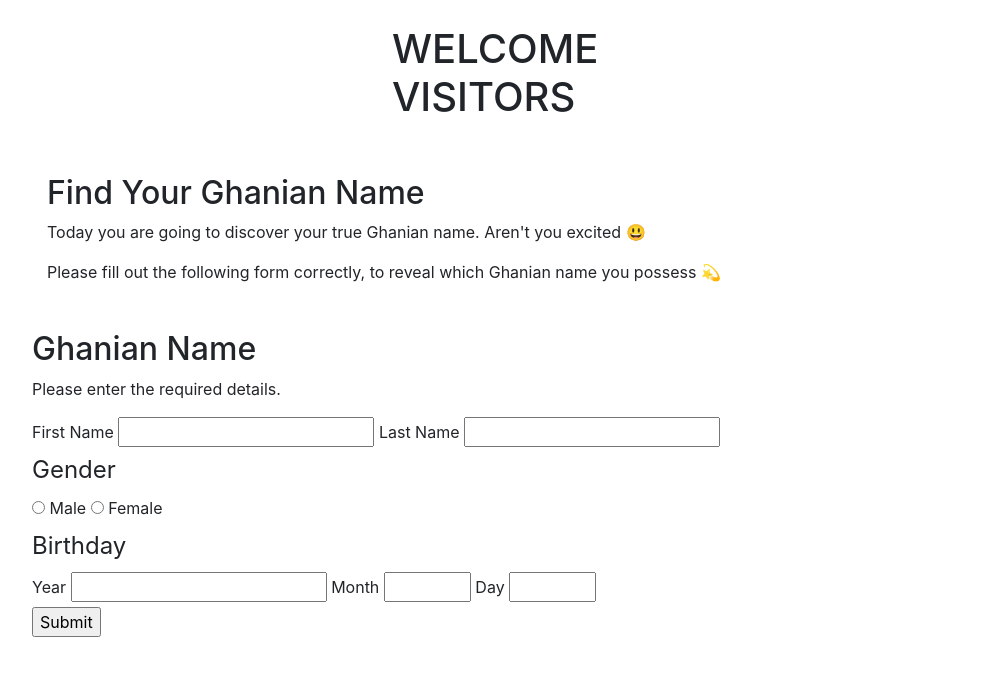
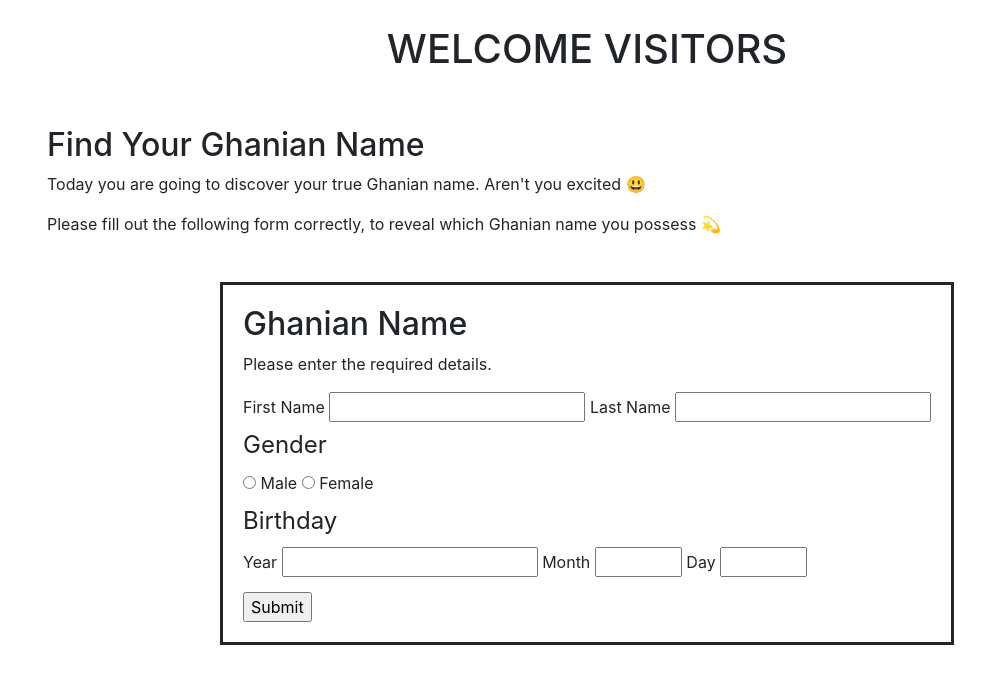
Before and after one commit to Alvin-21/ghanian-name, a plain HTML site: page index.html in a window 1280 px wide. Shown: the whole page, without its empty margins (53-1038 px from the left). Drawn offline with Linux system fonts and the light colour scheme.

Commit message:
Adjust position of the form.

```diff
--- a/css/styles.css
+++ b/css/styles.css
@@ -1,6 +1,6 @@
 h1 {
     /* border-style: solid; */
-    width: 400px;
+    width: fit-content;
     padding: 5px;
 }
 
@@ -12,6 +12,20 @@ h1 {
 }
 
 .introduction {
-    /* border-style: solid; */
     margin: 30px 0px;
 }
+
+.wrapper {
+    display: grid;
+    justify-content: center;
+}
+
+.form {
+    border-style: solid;
+    padding: 20px;
+    margin-bottom: 10px;
+}
+
+.margin-top {
+    margin-top: 10px;
+}
--- a/index.html
+++ b/index.html
@@ -25,8 +25,8 @@
                     <p>Please fill out the following form correctly, to reveal which Ghanian name you possess 💫</p>
                 </div>
             </section>
-            <section class="wrapper" class="row">
-                <form class="form" class="col-md-12">
+            <section class="wrapper row">
+                <form class="form col-md-12">
                     <h2>Ghanian Name</h2>
                     <p>Please enter the required details.</p>
                     <label for="f_name">First Name</label>
@@ -49,7 +49,7 @@
                         <label for="day">Day</label>
                         <input type="number" name="day" id="day" min="1" max="31" required>
                     </fieldset>
-                    <input type="submit" name="submit">
+                    <input type="submit" name="submit" class="margin-top">
                 </form>
             </section>
             <script src="/ghanian-name.js" ></script>
```
